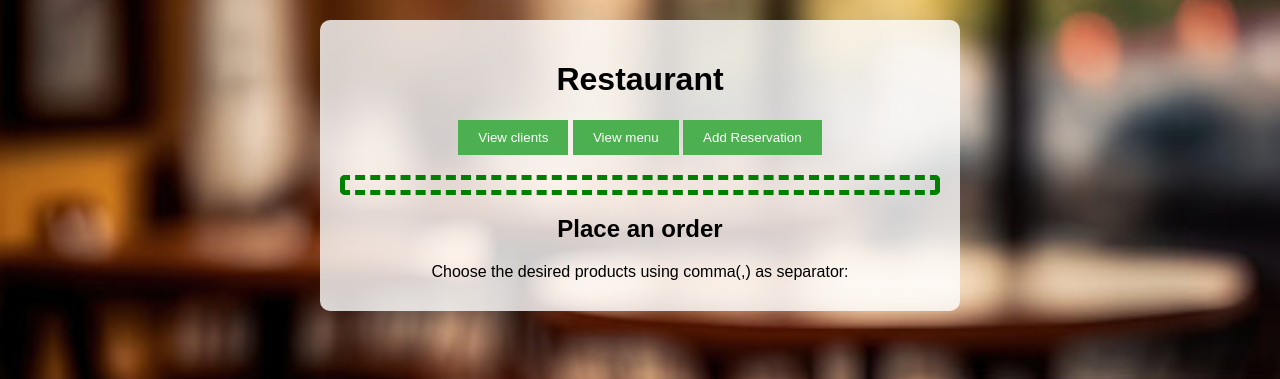
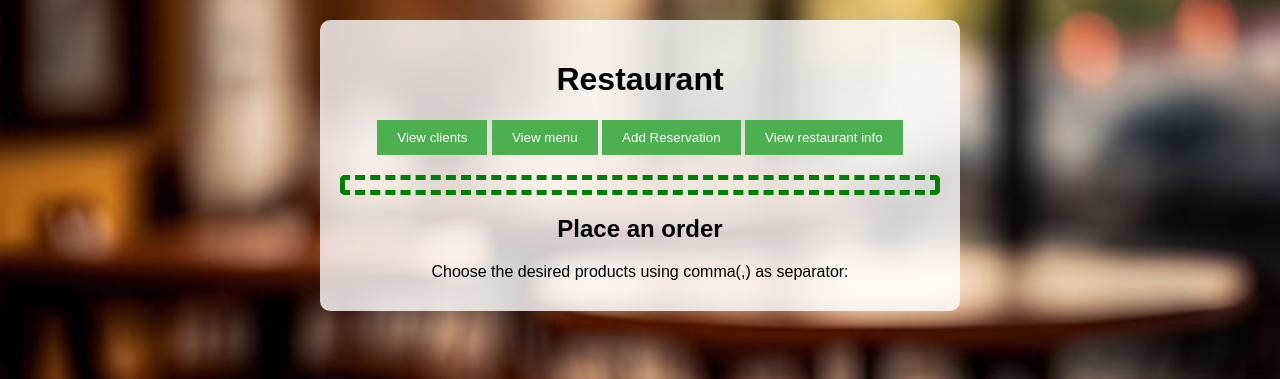
Before and after one commit to AndreiDigit1/Restaurant, a Flask app: page / in a window 1280 px wide. Shown: the top 379 px of the page. Run offline with Flask 3, Linux system fonts and the light colour scheme; data that the repository does not hold is empty.

Commit message:
add restaurant details

```diff
--- a/app.py
+++ b/app.py
@@ -161,6 +161,18 @@ def orders():
 
     return serialized_orders_data
 
+@app.route('/restaurant-details')
+def restaurant():
+    restaurant_data = {
+        'id': 1,
+        'name': 'Bistro Gourmet',
+        'address': '123 Main Street, Bucharest',
+        'opening_hours': '11:00 AM',
+        'closing_hours': '10:00 PM',
+        'num_tables': 20,
+        'num_seats': 120
+    }
+    return jsonify(restaurant_data)
 
 @app.route('/reservations')
 def reservations():
@@ -254,6 +266,15 @@ class OrderClient(Client):
             'products': self.products
         }
 
+class Restaurant:
+    def __init__(self, name, addres, open_hour, close_hour, nr_of_tables, nr_of_seats):
+        self.name = name
+        self.address = addres
+        self.open_hour = open_hour
+        self.close_hour = close_hour
+        self.nr_of_tables = nr_of_tables
+        self.nr_of_seats = nr_of_seats
+
 
 if __name__ == '__main__':
     app.run(debug=True)
--- a/templates/index.html
+++ b/templates/index.html
@@ -84,6 +84,7 @@
         <a href="/users"><button id="btn_view_clients">View clients</button></a>
         <a href="/menu_route"><button id="btn_view_menu">View menu</button></a>
         <a href="/createReservation"><button id="btn_add_reservation">Add Reservation</button></a>
+        <a href="/restaurant-details"><button id="btn_add_reservation">View restaurant info</button></a>
         <div class="menu-container">
             {{ menu | safe }}
         </div>
```
